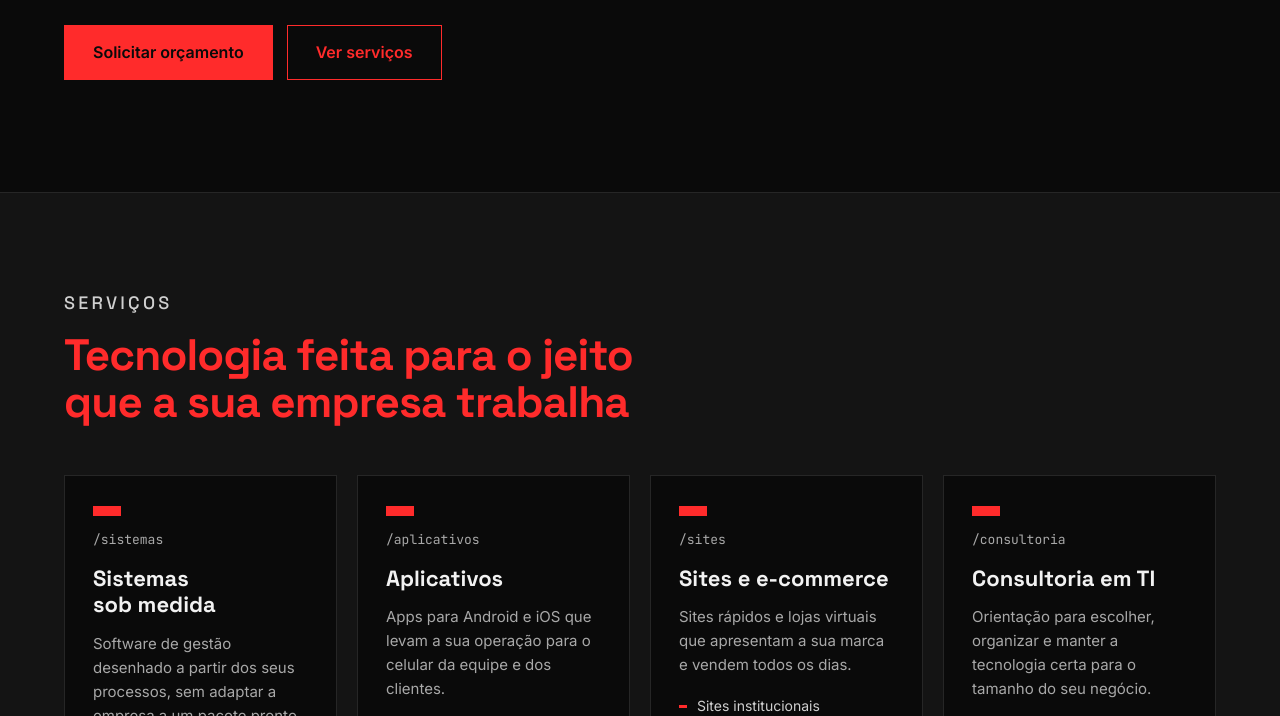
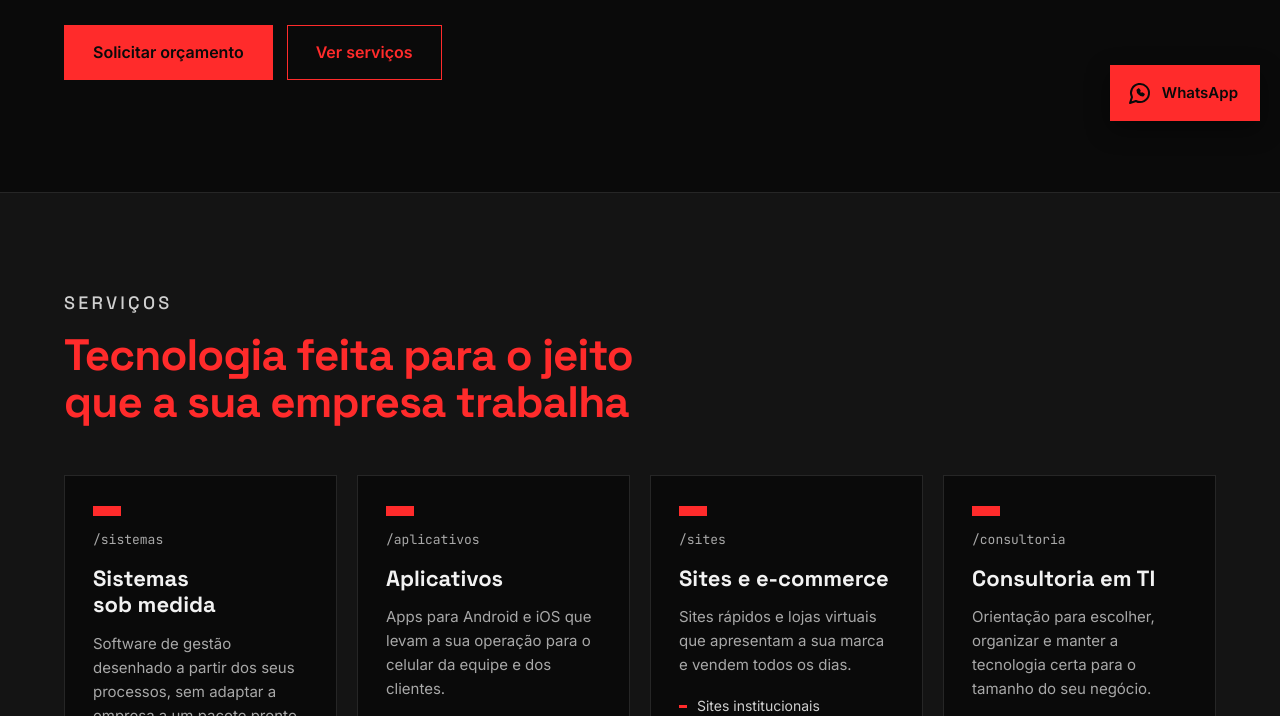
Before and after one commit to trobozoi/jits.dev.br, a plain HTML site: page index.html in a window 1280 px wide. Shown: the part 659-1375 px from the top of the page. Drawn offline with Linux system fonts and the light colour scheme.

Commit message:
Adiciona botão de WhatsApp e imagem de compartilhamento
Botão flutuante abre conversa no WhatsApp com mensagem pronta.
A imagem og-image.png aparece como prévia quando o link do site
é compartilhado no WhatsApp, LinkedIn e outras redes.

Co-Authored-By: Claude Opus 5.5 <noreply@anthropic.com>

```diff
--- a/index.html
+++ b/index.html
@@ -268,6 +268,26 @@ p { margin: 0; }
 .rodape nav a { color: var(--texto-suave); text-decoration: none; padding: 10px 0; }
 .rodape nav a:hover { color: var(--vermelho); }
 
+/* WhatsApp flutuante */
+.whats {
+  position: fixed; z-index: 6;
+  right: calc(20px + env(safe-area-inset-right, 0px));
+  bottom: calc(20px + env(safe-area-inset-bottom, 0px));
+  display: inline-flex; align-items: center; gap: 10px;
+  min-height: 56px; padding: 0 22px 0 18px;
+  background: var(--vermelho); color: var(--preto);
+  font-weight: 600; font-size: 15px; text-decoration: none;
+  box-shadow: 0 8px 24px rgba(0, 0, 0, 0.45);
+  transition: background-color .18s ease, transform .18s ease;
+}
+.whats:hover { background: var(--vermelho-claro); color: var(--preto); transform: translateY(-2px); }
+.whats svg { flex: none; }
+@media (max-width: 560px) {
+  .whats { width: 56px; padding: 0; justify-content: center; }
+  .whats__texto { position: absolute; width: 1px; height: 1px; overflow: hidden; clip: rect(0 0 0 0); white-space: nowrap; }
+}
+.rodape .miolo { padding-bottom: 96px; }
+
 @media (prefers-reduced-motion: reduce) {
   html { scroll-behavior: auto; }
   .cursor { animation: none; }
@@ -276,9 +296,17 @@ p { margin: 0; }
 </style>
 <meta name="theme-color" content="#0A0A0A">
 <meta property="og:type" content="website">
+<meta property="og:locale" content="pt_BR">
+<meta property="og:site_name" content="JITS">
 <meta property="og:title" content="JITS · Soluções inteligentes para a sua empresa">
 <meta property="og:description" content="Sistemas, aplicativos e sites feitos sob medida, com atendimento próximo e suporte de verdade.">
 <meta property="og:url" content="https://jits.dev.br/">
+<meta property="og:image" content="https://jits.dev.br/og-image.png">
+<meta property="og:image:width" content="1200">
+<meta property="og:image:height" content="630">
+<meta property="og:image:alt" content="Logo jits_ com a frase Soluções inteligentes para a sua empresa">
+<meta name="twitter:card" content="summary_large_image">
+<meta name="twitter:image" content="https://jits.dev.br/og-image.png">
 <link rel="canonical" href="https://jits.dev.br/">
 <link rel="icon" href="favicon.svg" type="image/svg+xml">
 </head>
@@ -495,9 +523,14 @@ p { margin: 0; }
       <a href="#sobre">Sobre</a>
       <a href="#contato">Contato</a>
     </nav>
-    <span>© <span id="ano">2026</span> JITS · jits.dev.br · Fortaleza – CE</span>
+    <span class="rodape__copy">© <span id="ano">2026</span> JITS · jits.dev.br · Fortaleza – CE</span>
   </div>
 </footer>
+
+<a class="whats" href="https://wa.me/5585997361426?text=Ol%C3%A1%2C%20JITS!%20Vim%20pelo%20site%20e%20gostaria%20de%20conversar%20sobre%20um%20projeto." target="_blank" rel="noopener" aria-label="Conversar com a JITS no WhatsApp">
+  <svg aria-hidden="true" width="24" height="24" viewBox="0 0 24 24" fill="none" stroke="currentColor" stroke-width="2" stroke-linecap="round" stroke-linejoin="round"><path d="M7.9 20A9 9 0 1 0 4 16.1L2 22Z"></path><path d="M9.5 9.2c0 2.8 2.5 5.3 5.3 5.3l1-1.2-1.6-1-.9.7a3.6 3.6 0 0 1-2.3-2.3l.7-.9-1-1.6z"></path></svg>
+  <span class="whats__texto">WhatsApp</span>
+</a>
 
 <script>
   document.getElementById('ano').textContent = new Date().getFullYear();
```
Also changed, not shown: og-image.png (added).
